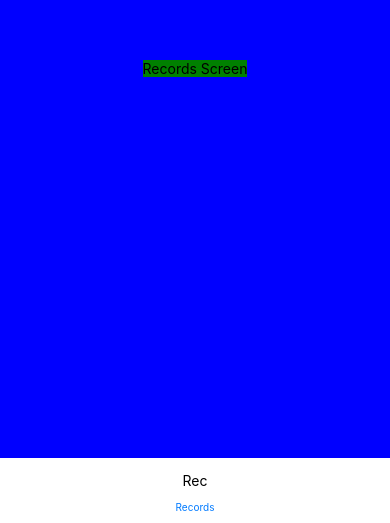
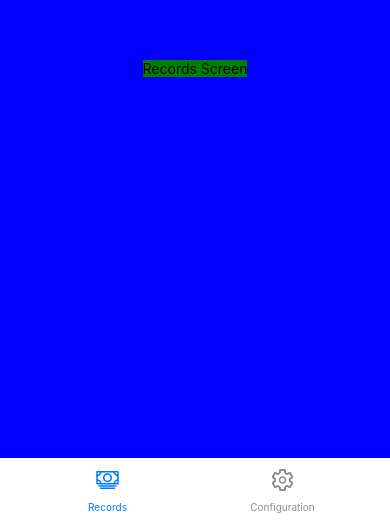
Before and after one commit to brenorosado/money-for-nothing, a React Native app: screen /Main in a window 390 px wide. Shown: the part 321-844 px from the top of the page. Built offline with nearby package versions, Linux system fonts and the light colour scheme.

Commit message:
config screen prototype

```diff
--- a/App.tsx
+++ b/App.tsx
@@ -1,18 +1,20 @@
 import React from "react";
 import { StyleSheet, Text, View } from "react-native";
 import { Navigation} from "./src/navigation";
+import { ConfigContextProvider } from "./src/contexts/Config";
 
 const styles = StyleSheet.create({
   container: {
-    flex: 1,
-    backgroundColor: 'red',
+    flex: 1
   },
 });
 
 export default function App() {
   return (
+    <ConfigContextProvider>
       <View style={styles.container}>
         <Navigation />
       </View>
+    </ConfigContextProvider>
   );
 }
--- a/package.json
+++ b/package.json
@@ -9,6 +9,8 @@
     "web": "expo start --web"
   },
   "dependencies": {
+    "@expo/vector-icons": "^13.0.0",
+    "@react-native-async-storage/async-storage": "1.18.2",
     "@react-navigation/bottom-tabs": "^6.5.8",
     "@react-navigation/native": "^6.1.7",
     "@react-navigation/native-stack": "^6.9.13",
--- /dev/null
+++ b/src/contexts/Config.tsx
@@ -0,0 +1,74 @@
+import { createContext, ReactNode, useContext, useEffect, useState } from "react";
+import AsyncStorage from "@react-native-async-storage/async-storage";
+
+type ConfigContextProviderProps = {
+    children: ReactNode;
+};
+
+export type ConfigProps = {
+    language: "english" | "portuguese";
+    theme: "default" | "light" | "dark";
+}
+
+type ConfigContextData = {
+    config: ConfigProps;
+    selectLanguage: (newLanguage: ConfigProps["language"]) => Promise<void>;
+    selectTheme: (newTheme: ConfigProps["theme"]) => Promise<void>;
+}
+
+const defaultValues: ConfigProps = {
+    language: "english",
+    theme: "default"
+}
+
+const ConfigContext = createContext({} as ConfigContextData);
+
+export const ConfigContextProvider = ({
+    children
+}: ConfigContextProviderProps) => {
+    const [config, setConfig] = useState<ConfigProps>(defaultValues)
+
+    const selectLanguage = async (newLanguage: ConfigProps["language"]) => {
+        setConfig(prevState => ({ ...prevState, language: newLanguage }));
+        await AsyncStorage.setItem("@money-for-nothing:language", newLanguage);
+    }
+
+    const selectTheme = async (newTheme: ConfigProps["theme"]) => {
+        setConfig(prevState => ({ ...prevState, theme: newTheme }));
+        await AsyncStorage.setItem("@money-for-nothing:theme", newTheme)
+    }
+
+    const loadPreviousConfig = async () => {
+        const previousLanguage =
+            await AsyncStorage.getItem("@money-for-nothing:language") as ConfigProps["language"];
+        const previousTheme =
+            await AsyncStorage.getItem("@money-for-nothing:theme") as ConfigProps["theme"];
+
+        setConfig({
+            language: previousLanguage || defaultValues.language,
+            theme: previousTheme || defaultValues.theme
+        });
+    }
+
+    useEffect(() => {
+        loadPreviousConfig();
+    }, []);
+
+    return (
+        <ConfigContext.Provider
+            value={{
+                config,
+                selectLanguage,
+                selectTheme
+            }}
+        >
+            {children}
+        </ConfigContext.Provider>
+    );
+}
+
+export const useConfig = () => {
+    const context = useContext(ConfigContext);
+
+    return context;
+}
--- a/src/navigation/Stacks/index.tsx
+++ b/src/navigation/Stacks/index.tsx
@@ -1,5 +1,5 @@
 import { createNativeStackNavigator } from "@react-navigation/native-stack";
-import { Tabs } from "../Tabs/Tabs";
+import { Tabs } from "../Tabs";
 
 export const Stacks = () => {
     const Stack = createNativeStackNavigator();
--- a/src/navigation/Tabs/Tabs.tsx
+++ /dev/null
@@ -1,42 +0,0 @@
-import { createBottomTabNavigator } from "@react-navigation/bottom-tabs";
-import { RecordsScreen } from "../../screens/records";
-import { Text } from "react-native";
-
-const Tab = createBottomTabNavigator();
-
-export const tabBarStyle = {
-  // backgroundColor: theme.colors.background,
-  borderTopColor: "transparent",
-  paddingHorizontal: 20,
-  paddingBottom: 10,
-  height: 65,
-};
-
-
-export const Tabs = () => {
-    return (
-        <Tab.Navigator
-          screenOptions={{
-            tabBarStyle,
-            headerShown: false,
-            // tabBarActiveTintColor: theme.colors.primary_700,
-            // tabBarInactiveTintColor: theme.colors.black,
-            unmountOnBlur: true,
-            tabBarHideOnKeyboard: true,
-          }}
-      >
-         <Tab.Screen
-          name="Records"
-          component={RecordsScreen}
-          options={{
-            tabBarIcon: ({ color }) => (
-              <Text>Rec</Text>
-              // <IconWrapper color={color}>
-              //   <HomeIcon color={color} />
-              // </IconWrapper>
-            ),
-          }}
-        />
-      </Tab.Navigator>
-    )
-}
--- /dev/null
+++ b/src/navigation/Tabs/index.tsx
@@ -0,0 +1,45 @@
+import { createBottomTabNavigator } from "@react-navigation/bottom-tabs";
+import { RecordsScreen } from "../../screens/Records";
+import { ConfigScreen } from "../../screens/Config";
+import { View } from "react-native";
+import { Ionicons } from '@expo/vector-icons';
+import { styles as S } from "./styles";
+
+
+const Tab = createBottomTabNavigator();
+
+export const Tabs = () => {
+    return (
+        <Tab.Navigator
+          screenOptions={{
+            tabBarStyle: S.tabBar,
+            headerShown: false,
+            // tabBarActiveTintColor: theme.colors.primary_700,
+            // tabBarInactiveTintColor: theme.colors.black,
+            unmountOnBlur: true,
+            tabBarHideOnKeyboard: true,
+          }}
+      >
+         <Tab.Screen
+          name="Records"
+          component={RecordsScreen}
+          options={{
+            tabBarIcon: ({ color }) => (
+              <Ionicons name="cash-outline" size={24} color={color} />
+            ),
+          }}
+        />
+         <Tab.Screen
+          name="Configuration"
+          component={ConfigScreen}
+          options={{
+            tabBarIcon: ({ color }) => (
+              <View style={S.iconWrapper}>
+                <Ionicons name="settings-outline" size={24} color={color} />
+              </View>
+            ),
+          }}
+        />
+      </Tab.Navigator>
+    )
+}
--- /dev/null
+++ b/src/navigation/Tabs/styles.ts
@@ -0,0 +1,16 @@
+import { StyleSheet } from "react-native";
+
+export const styles = StyleSheet.create({
+    tabBar: {
+        // backgroundColor: theme.colors.background,
+        borderTopColor: "transparent",
+        paddingHorizontal: 20,
+        paddingBottom: 10,
+        height: 65,
+    },
+    iconWrapper: {
+        paddingVertical: 3,
+        paddingHorizontal: 10,
+        borderRadius: 15,
+    }
+})
--- /dev/null
+++ b/src/screens/Config/index.tsx
@@ -0,0 +1,96 @@
+import { TouchableOpacity, View, Text } from "react-native";
+import { styles as S } from "./styles";
+import { useConfig, ConfigProps } from "../../contexts/Config";
+import { Ionicons } from '@expo/vector-icons';
+import { useState } from "react";
+
+const languageOptions: {
+    value: ConfigProps["language"]
+}[] = [
+    {
+        value: "english"
+    },
+    {
+        value: "portuguese"
+    }
+]
+
+const themeOptions: {
+    value: ConfigProps["theme"]
+}[] = [
+    {
+        value: "dark"
+    },
+    {
+        value: "default"
+    },
+    {
+        value: "light"
+    }
+]
+
+export const ConfigScreen = () => {
+    const [showLanguageOptions, setShowLanguageOptions] = useState<boolean>(false);
+    const [showThemeOptions, setShowThemeOptions] = useState<boolean>(false);
+
+    const { config, selectLanguage, selectTheme } = useConfig();
+    const { language, theme } = config;
+    console.log("config", JSON.stringify(config, null, 2));
+
+    return (
+        <View style={S.container}>
+            <View style={S.configContainer}>
+                <TouchableOpacity
+                    style={S.configHeader}
+                    onPress={() => setShowLanguageOptions(prevState => !prevState)}
+                >
+                    <Ionicons name="language" size={24} color="black" />
+                    <Text style={S.configHeaderText}>Idioma: {language}</Text>
+                </TouchableOpacity>
+                {showLanguageOptions &&
+                    languageOptions.map(({ value }, index) => (
+                        <TouchableOpacity
+                            key={value}
+                            style={{
+                                ...S.configOption,
+                                ...(index === languageOptions.length - 1 &&
+                                    S.lastConfigOption
+                                )
+                            }}
+                            onPress={() => {
+                                selectLanguage(value);
+                            }}
+                        >
+                            <Text>{value}</Text>
+                        </TouchableOpacity>
+                ))}
+            </View>
+            <View style={S.configContainer}>
+                <TouchableOpacity
+                    style={S.configHeader}
+                    onPress={() => setShowThemeOptions(prevState => !prevState)}
+                >
+                    <Ionicons name="contrast" size={24} color="black" />
+                    <Text style={S.configHeaderText}>Tema: {theme}</Text>
+                </TouchableOpacity>
+                {showThemeOptions &&
+                    themeOptions.map(({ value }, index) => (
+                        <TouchableOpacity
+                            key={value}
+                            style={{
+                                ...S.configOption,
+                                ...(index === themeOptions.length - 1 &&
+                                    S.lastConfigOption
+                                )
+                            }}
+                            onPress={() => {
+                                selectTheme(value);
+                            }}
+                        >
+                            <Text>{value}</Text>
+                        </TouchableOpacity>
+                ))}
+            </View>
+        </View>
+    )
+}
--- /dev/null
+++ b/src/screens/Config/styles.ts
@@ -0,0 +1,35 @@
+import { StyleSheet } from "react-native";
+
+export const styles = StyleSheet.create({
+    container: {
+        flex: 1,
+        backgroundColor: "white",
+        padding: 16,
+        gap: 16
+    },
+    configContainer: {
+        borderColor: "black",
+        borderWidth: 1,
+        borderRadius: 16
+    },
+    configHeader: {
+        flexDirection: "row",
+        alignItems: "center",
+        gap: 16,
+        padding: 16,
+        borderRadius: 16
+    },
+    configHeaderText: {
+        color: "black",
+        fontSize: 20,
+        lineHeight: 20
+    },
+    configOption: {
+        padding: 16,
+        backgroundColor: "#e1e1e1"
+    },
+    lastConfigOption: {
+        borderBottomLeftRadius: 16,
+        borderBottomRightRadius: 16,
+    }
+})
```
Also changed, not shown: 1 other file (tests, documents, lock files or other folders).
